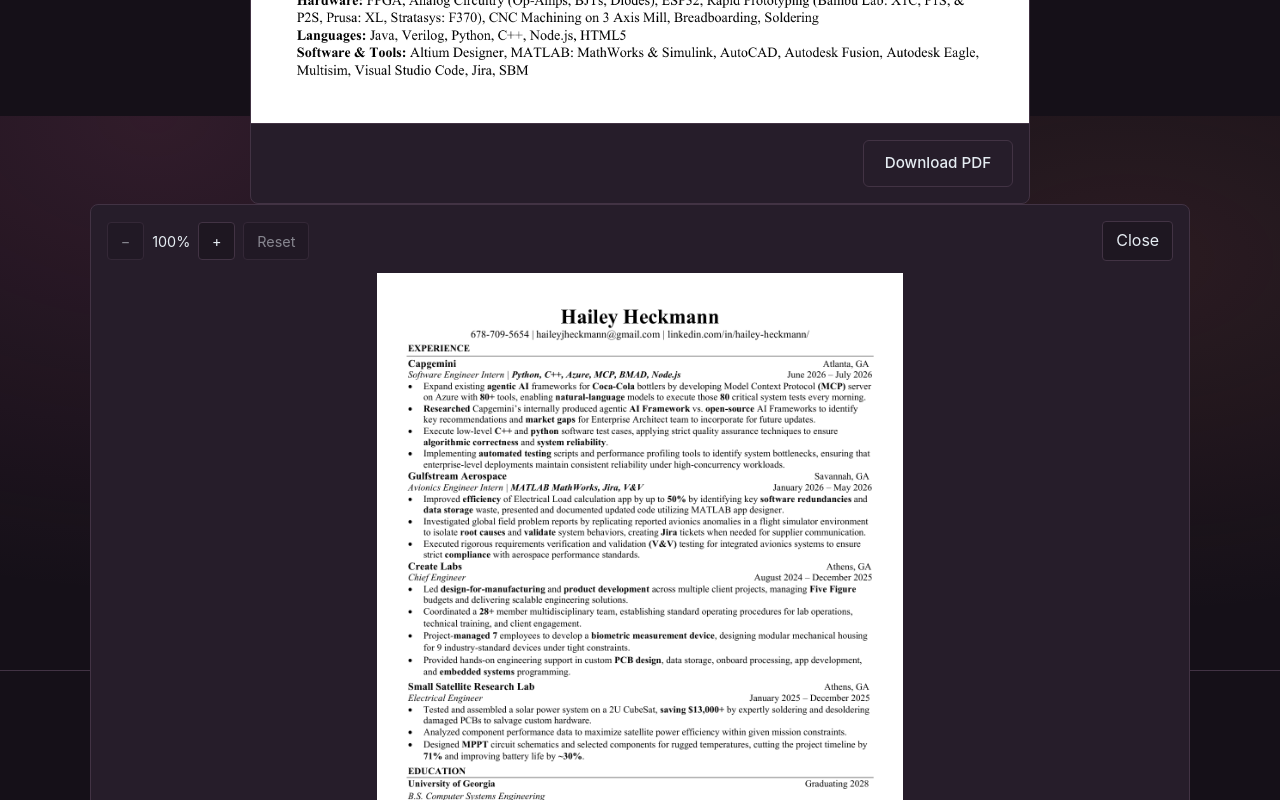
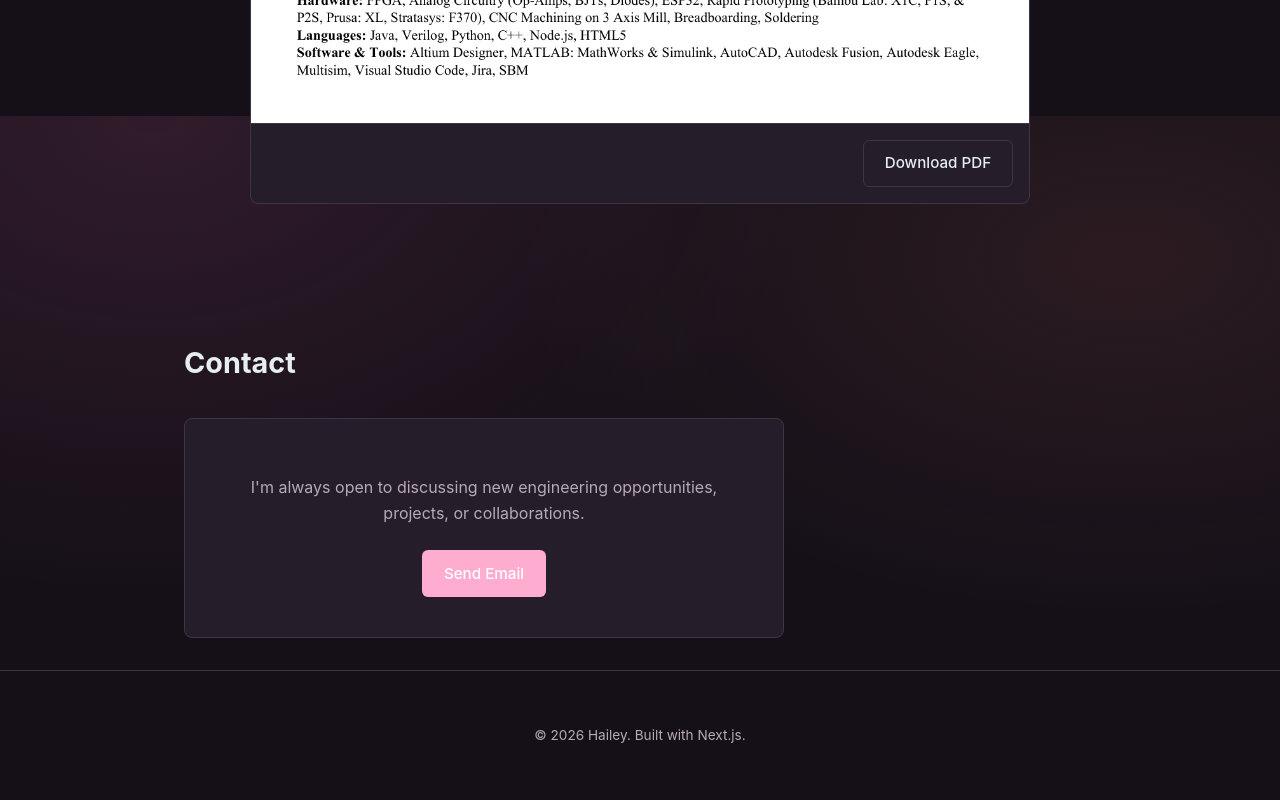
Before and after one commit to hheckmann/Personal-Website, a Next.js app: page / in a window 1280 px wide. Shown: the part 2284-3084 px from the top of the page. Built offline with nearby package versions, Linux system fonts and the light colour scheme.

Commit message:
close button fixed

```diff
--- a/app/globals.css
+++ b/app/globals.css
@@ -334,6 +334,10 @@ main {
   color: var(--text-main);
 }
 
+.resume-dialog:not([open]) {
+  display: none;
+}
+
 .resume-dialog::backdrop {
   background: rgb(0 0 0 / 80%);
   backdrop-filter: blur(4px);
--- a/app/page.tsx
+++ b/app/page.tsx
@@ -66,6 +66,11 @@ export default function Home() {
 
   const changeResumeZoom = (amount: number) => {
     setResumeZoom((zoom) => Math.min(3, Math.max(1, zoom + amount)));
+  };
+
+  const closeResumeDialog = () => {
+    resumeDialogRef.current?.close();
+    setIsResumeEnlarged(false);
   };
 
   return (
@@ -202,7 +207,7 @@ export default function Home() {
             onCancel={() => setIsResumeEnlarged(false)}
             onClick={(event) => {
               if (event.target === event.currentTarget) {
-                setIsResumeEnlarged(false);
+                closeResumeDialog();
               }
             }}
           >
@@ -238,7 +243,7 @@ export default function Home() {
               <button
                 type="button"
                 className="resume-dialog-close"
-                onClick={() => setIsResumeEnlarged(false)}
+                onClick={closeResumeDialog}
               >
                 Close
               </button>
```
